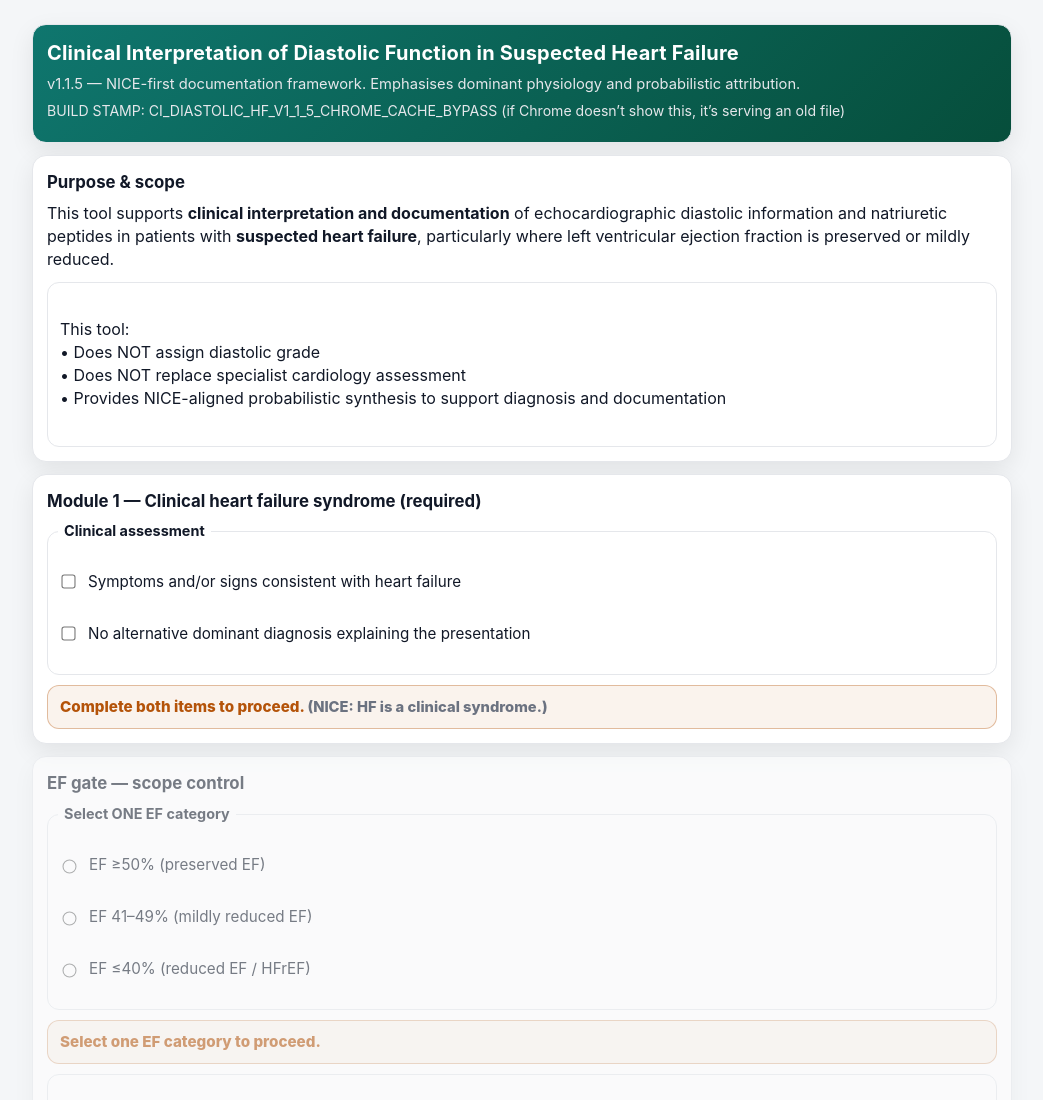
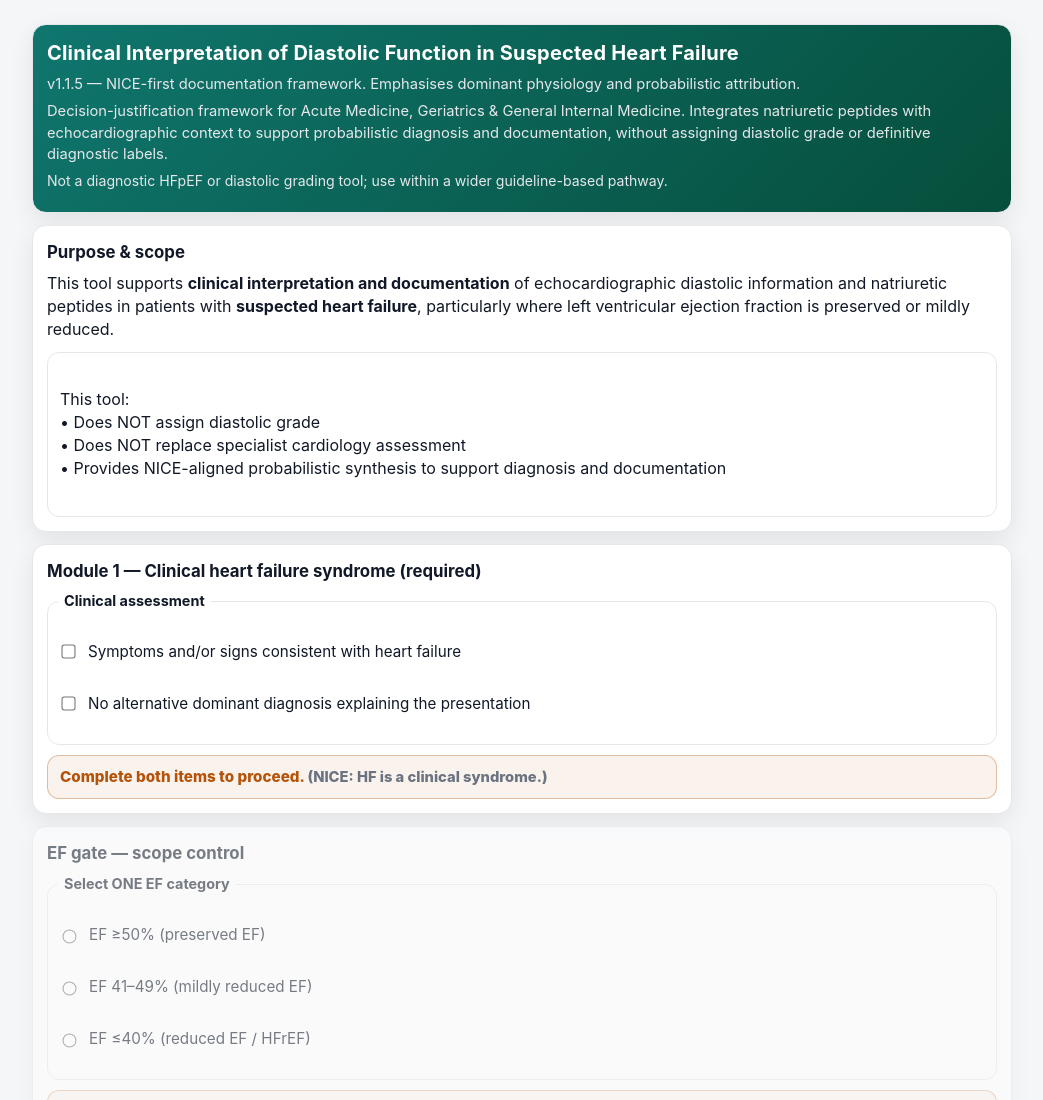
Before and after one commit to pf-clinical-tools/diastolic-dysfunction, a plain HTML site: page index.html in a window 1280 px wide. Shown: the top 1100 px of the page, without its empty margins (118-1161 px from the left). Drawn offline with Linux system fonts and the light colour scheme.

Commit message:
UI polish: remove visible build stamp, restore descriptive header text

```diff
--- a/index.html
+++ b/index.html
@@ -240,9 +240,16 @@
     <p class="muted" style="color:#e5e7eb; margin-top:4px;">
       v1.1.5 — NICE-first documentation framework. Emphasises dominant physiology and probabilistic attribution.
     </p>
-    <p class="tiny" style="color:#e5e7eb; margin-top:6px;">
-      BUILD STAMP: CI_DIASTOLIC_HF_V1_1_5_CHROME_CACHE_BYPASS (if Chrome doesn’t show this, it’s serving an old file)
-    </p>
+   <p class="muted" style="color:#e5e7eb; margin-top:6px;">
+  Decision-justification framework for Acute Medicine, Geriatrics &amp; General Internal Medicine.
+  Integrates natriuretic peptides with echocardiographic context to support probabilistic diagnosis
+  and documentation, without assigning diastolic grade or definitive diagnostic labels.
+</p>
+
+<p class="tiny" style="color:#e5e7eb; margin-top:6px;">
+  Not a diagnostic HFpEF or diastolic grading tool; use within a wider guideline-based pathway.
+</p>
+
   </div>
 
   <!-- PURPOSE -->
```
